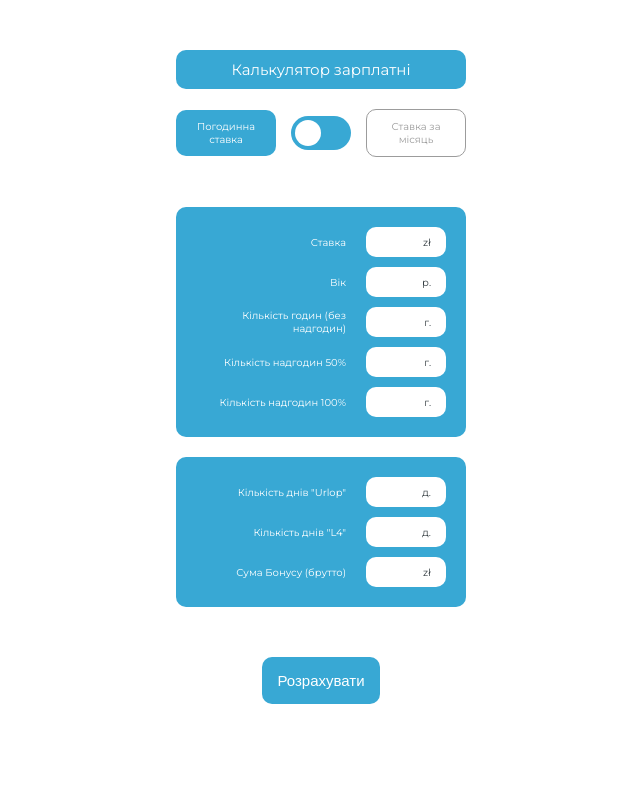
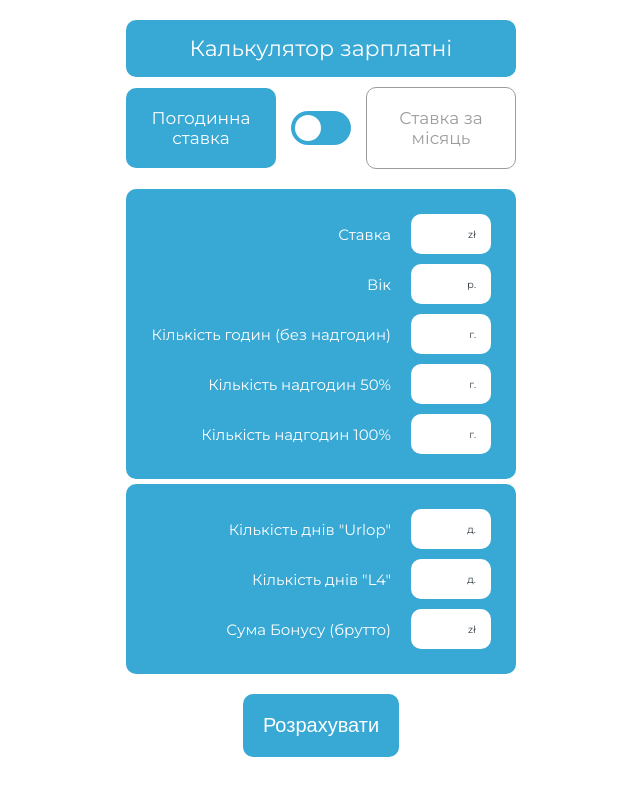
Before and after one commit to VadymKolesov/pay-calculate, a plain HTML site: page index.html in a window 1280 px wide. Shown: the whole page, without its empty margins (319-959 px from the left). Drawn offline with Linux system fonts and the light colour scheme.

Commit message:
fix design

```diff
--- a/css/styles.css
+++ b/css/styles.css
@@ -67,8 +67,8 @@ body {
 }
 
 .container {
-  max-width: 768px;
-  padding: 0 94px;
+  max-width: 420px;
+  padding: 0 15px;
   margin: 0 auto;
 }
 
@@ -79,20 +79,21 @@ form {
 }
 
 .pay-type {
+  width: 100%;
   display: flex;
   flex-direction: column;
   align-items: center;
-  padding: 50px 0 30px 0;
+  padding: 20px 0 0 0;
 }
 
 .pay-type > h2 {
   text-align: center;
-  font-size: 15px;
+  font-size: 22px;
   font-weight: 500;
   color: white;
   background-color: #38a8d4;
-  width: 290px;
-  padding: 10px;
+  width: 100%;
+  padding: 15px;
   border-radius: 10px;
 }
 
@@ -107,17 +108,18 @@ form {
 }
 
 .toggle {
+  width: 100%;
   display: flex;
   justify-content: space-between;
   align-items: center;
   gap: 15px;
-  padding: 20px 0;
+  padding: 10px 0 20px 0;
 }
 
 .toggle > p {
-  width: 100px;
-  font-size: 10px;
-  padding: 10px;
+  width: 150px;
+  font-size: 17px;
+  padding: 20px;
   border-radius: 10px;
   text-align: center;
 }
@@ -168,18 +170,19 @@ input:checked + .slider:before {
 .forms {
   display: flex;
   flex-direction: column;
-  gap: 20px;
+  gap: 5px;
+  width: 100%;
 }
 
 .info {
   color: white;
   background-color: #38a8d4;
-  width: 290px;
-  padding: 20px;
+  width: 100%;
+  padding: 25px;
   border-radius: 10px;
   display: flex;
   flex-direction: column;
-  align-items: center;
+  align-items: end;
   gap: 10px;
 }
 
@@ -192,14 +195,14 @@ input:checked + .slider:before {
 }
 
 .info > label > p {
-  font-size: 10px;
-  width: 150px;
+  font-size: 15px;
+  width: 100%;
   text-align: end;
 }
 
 .info > label > input {
   width: 80px;
-  height: 30px;
+  height: 40px;
   border: none;
   outline: none;
   border-radius: 10px;
@@ -219,14 +222,14 @@ input:checked + .slider:before {
 
 .send-btn {
   background-color: #38a8d4;
-  font-size: 15px;
+  font-size: 20px;
   font-weight: 500;
-  padding: 15px;
+  padding: 20px;
   color: #ffffff;
   border-radius: 10px;
   display: block;
   margin: 0 auto;
-  margin-top: 50px;
+  margin-top: 20px;
 }
 
 .result {
@@ -236,7 +239,6 @@ input:checked + .slider:before {
   position: fixed;
   top: 50%;
   left: 50%;
-  /* transform: translate(-50%, -50%); */
   display: flex;
   flex-direction: column;
   justify-content: center;
--- a/index.html
+++ b/index.html
@@ -14,7 +14,7 @@
     <link rel="icon" type="image/png" href="./images/money.png" />
     <title>Pay Calculate</title>
   </head>
-  <body>
+  <body class="container">
     <form>
       <div class="pay-type">
         <h2>Калькулятор зарплатні</h2>
--- a/js/script.js
+++ b/js/script.js
@@ -71,7 +71,7 @@ function sumSalary() {
   if (refs.age.value < 26) {
     tax = 0.7853;
   } else if (refs.age.value >= 26) {
-    tax = 0.7147;
+    tax = 0.7321;
   }
 
   if (!refs.checkbox.checked) {
```
